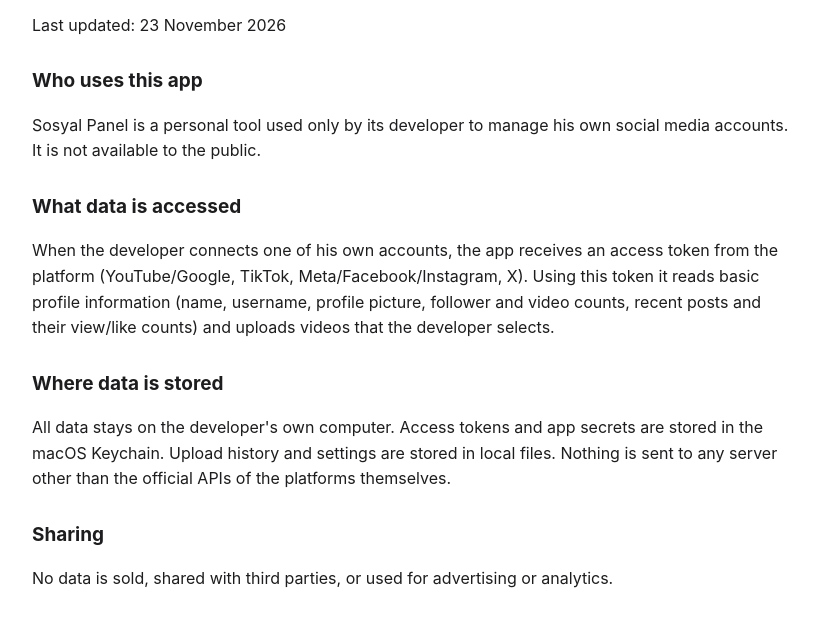
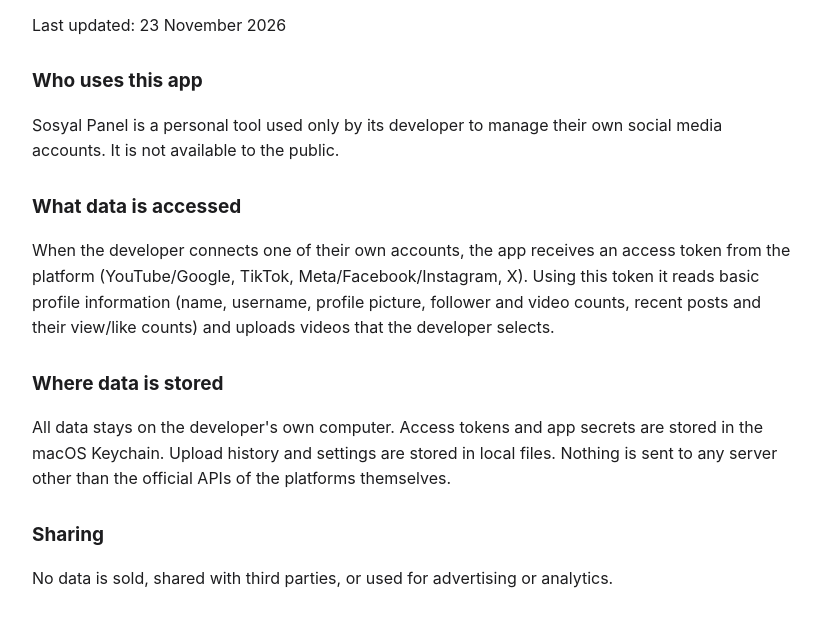
Before and after one commit to canyusufkiliclar-oss/sosyal-panel, a plain HTML site: page gizlilik.html in a window 1280 px wide. Shown: the part 151-768 px from the top of the page, without its empty margins (228-1049 px from the left). Drawn offline with Linux system fonts and the light colour scheme.

Commit message:
Metinde cinsiyetsiz ifade
Co-Authored-By: Claude Opus 5.5 <noreply@anthropic.com>

```diff
--- a/gizlilik.html
+++ b/gizlilik.html
@@ -1,8 +1,8 @@
 <!doctype html><html lang="en"><head><meta charset="utf-8"><meta name="viewport" content="width=device-width,initial-scale=1"><title>Privacy Policy · Sosyal Panel</title><style>body{font:16px/1.6 -apple-system,system-ui,sans-serif;max-width:760px;margin:40px auto;padding:0 20px;color:#1d1d1f}h1{font-size:28px}h2{font-size:19px;margin-top:28px}a{color:#4a63e0}header{display:flex;align-items:center;gap:14px}header img{width:56px;height:56px;border-radius:12px}nav a{margin-right:16px}footer{margin-top:48px;color:#777;font-size:13px}</style></head><body>
 <header><img src="simge.png" alt=""><h1>Privacy Policy</h1></header><nav><a href="./">Home</a><a href="gizlilik.html">Privacy Policy</a><a href="sartlar.html">Terms of Service</a></nav>
 <p>Last updated: 23 November 2026</p>
-<h2>Who uses this app</h2><p>Sosyal Panel is a personal tool used only by its developer to manage his own social media accounts. It is not available to the public.</p>
-<h2>What data is accessed</h2><p>When the developer connects one of his own accounts, the app receives an access token from the platform (YouTube/Google, TikTok, Meta/Facebook/Instagram, X). Using this token it reads basic profile information (name, username, profile picture, follower and video counts, recent posts and their view/like counts) and uploads videos that the developer selects.</p>
+<h2>Who uses this app</h2><p>Sosyal Panel is a personal tool used only by its developer to manage their own social media accounts. It is not available to the public.</p>
+<h2>What data is accessed</h2><p>When the developer connects one of their own accounts, the app receives an access token from the platform (YouTube/Google, TikTok, Meta/Facebook/Instagram, X). Using this token it reads basic profile information (name, username, profile picture, follower and video counts, recent posts and their view/like counts) and uploads videos that the developer selects.</p>
 <h2>Where data is stored</h2><p>All data stays on the developer's own computer. Access tokens and app secrets are stored in the macOS Keychain. Upload history and settings are stored in local files. Nothing is sent to any server other than the official APIs of the platforms themselves.</p>
 <h2>Sharing</h2><p>No data is sold, shared with third parties, or used for advertising or analytics.</p>
 <h2>Deleting data</h2><p>Disconnecting an account in the app deletes its token from the Keychain. Access can also be revoked at any time from each platform's own account settings.</p>
```
Also changed, not shown: index.html (+1 -1 lines), sartlar.html (+1 -1 lines).
